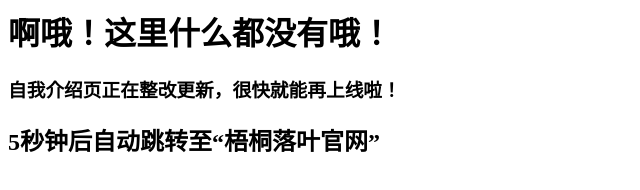
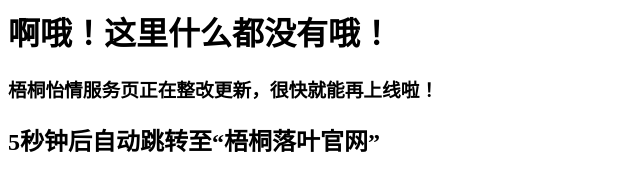
Before and after one commit to wutongpage/wtyiqing, a plain HTML site: page index.html in a window 1280 px wide. Shown: the whole page, without its empty margins (0-640 px from the left). Drawn offline with Linux system fonts and the light colour scheme.

Commit message:
Update index.html

```diff
--- a/index.html
+++ b/index.html
@@ -5,7 +5,7 @@
     啊哦！这里什么都没有哦！
 </h1>
 <h3>
-    自我介绍页正在整改更新，很快就能再上线啦！
+    梧桐怡情服务页正在整改更新，很快就能再上线啦！
 </h3>
 <h2>
     5秒钟后自动跳转至“梧桐落叶官网”
```
